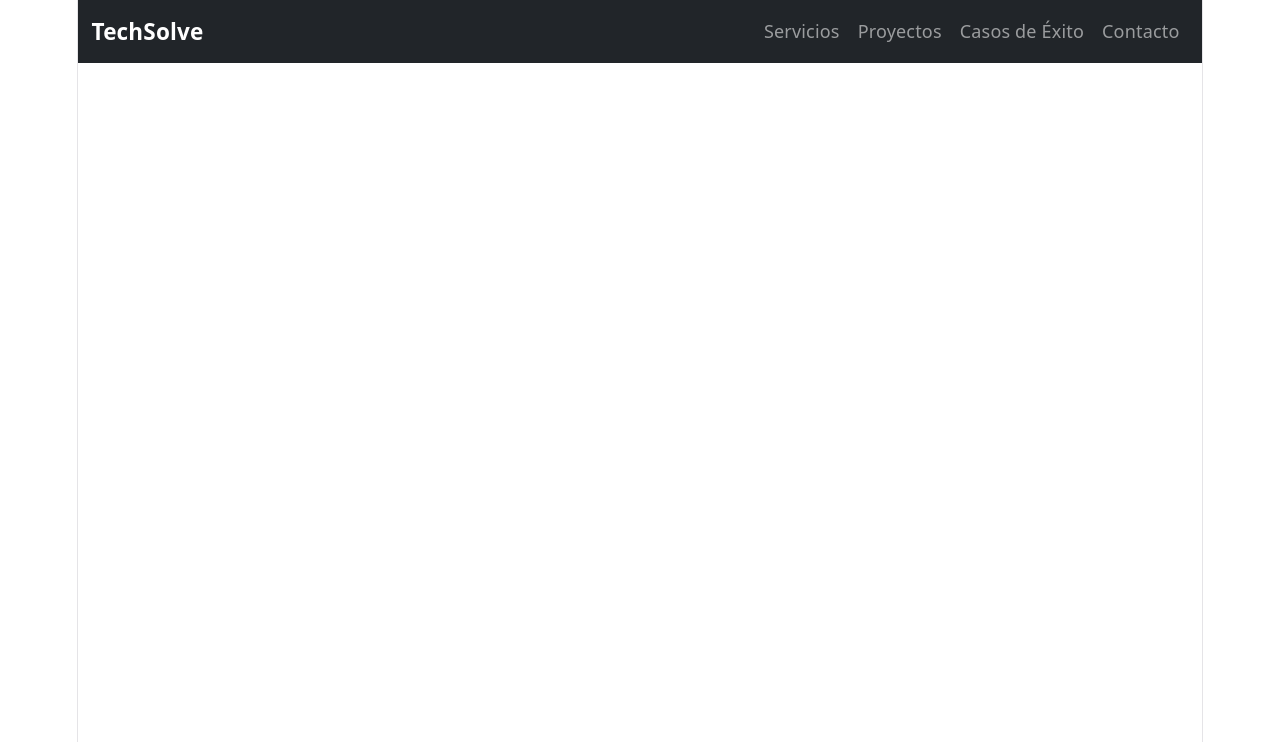
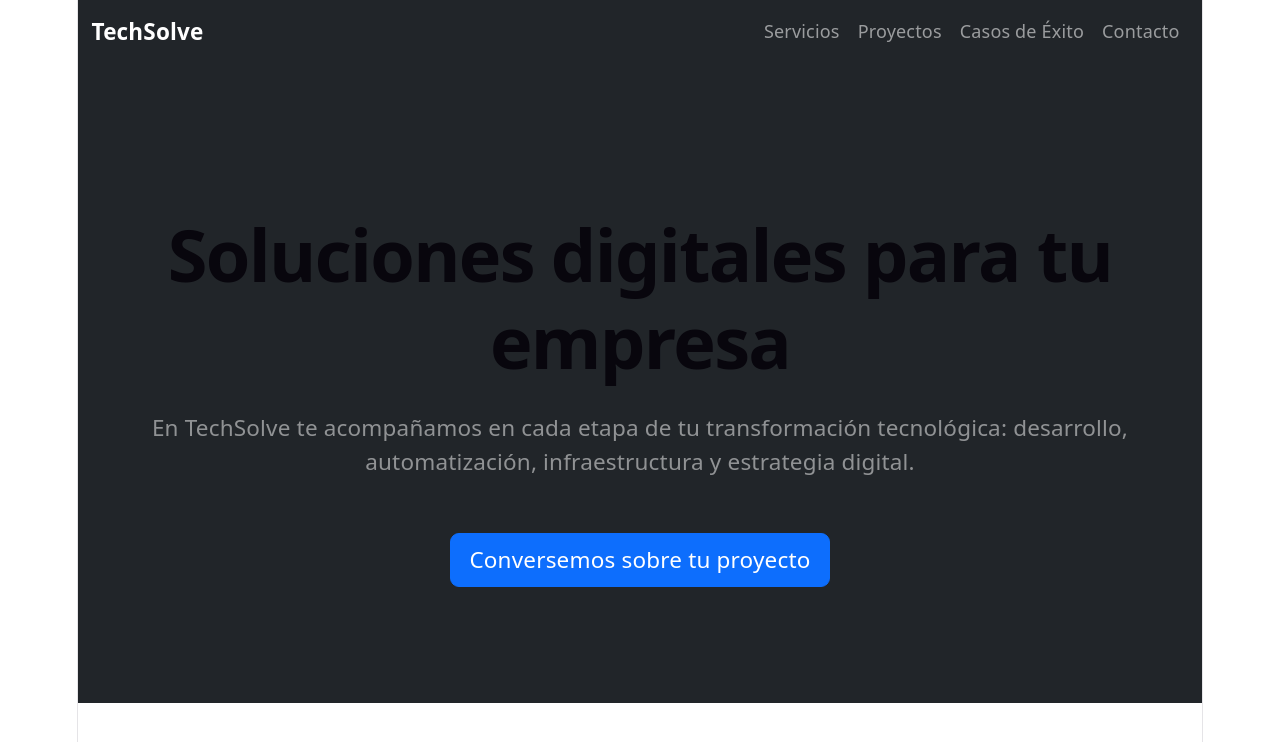
Before and after one commit to jeanperea1016/techsolve, a React (Vite) app: page / in a window 1280 px wide. Shown: the top 742 px of the page. Built offline with nearby package versions, Linux system fonts and the light colour scheme.

Commit message:
Agregar seccion Hero con animacion CSS de entrada

```diff
--- a/src/App.jsx
+++ b/src/App.jsx
@@ -1,16 +1,13 @@
 // src/App.jsx
-
-// Importamos el componente Navbar desde la carpeta components.
-// La ruta './components/Navbar' es relativa a este archivo (App.jsx está en src/).
 import Navbar from './components/Navbar'
+import Hero from './components/Hero'
 
 function App() {
   return (
-    // Este <div> será el contenedor de TODA la landing.
-    // Iremos apilando aquí los componentes de cada sección, en orden.
     <div>
       <Navbar />
-      {/* Aquí abajo irán: Hero, Servicios, Timeline, etc. */}
+      <Hero />
+      {/* Aquí abajo irán: Servicios, Timeline, etc. */}
     </div>
   )
 }
--- /dev/null
+++ b/src/components/Hero.css
@@ -0,0 +1,33 @@
+/* src/components/Hero.css */
+
+/* Le damos a la sección una altura mínima para que se vea imponente,
+   y usamos flexbox para centrar el contenido vertical y horizontalmente. */
+.hero-section {
+  min-height: 80vh;              /* 80% de la altura de la pantalla */
+  display: flex;
+  align-items: center;           /* centra verticalmente */
+  justify-content: center;       /* centra horizontalmente */
+}
+
+/* LA ANIMACIÓN CSS (requisito de tu tema) */
+
+/* @keyframes define una animación con nombre. Aquí "fadeInUp":
+   el contenido empieza invisible y 30px más abajo, y termina visible en su posición. */
+@keyframes fadeInUp {
+  from {
+    opacity: 0;                  /* invisible al inicio */
+    transform: translateY(30px); /* desplazado 30px hacia abajo */
+  }
+  to {
+    opacity: 1;                  /* totalmente visible al final */
+    transform: translateY(0);    /* en su posición natural */
+  }
+}
+
+/* Aplicamos la animación al contenido del hero.
+   fadeInUp = nombre de la animación
+   1s       = dura 1 segundo
+   ease-out = arranca rápido y desacelera al final (se siente natural) */
+.hero-content {
+  animation: fadeInUp 1s ease-out;
+}
--- /dev/null
+++ b/src/components/Hero.jsx
@@ -0,0 +1,50 @@
+// src/components/Hero.jsx
+
+// Importamos el CSS específico de este componente.
+// Cada componente puede tener su propio archivo de estilos: mantiene todo ordenado
+// y evita que los estilos de una sección se mezclen con los de otra.
+import './Hero.css'
+
+function Hero() {
+  return (
+    // <section> es la etiqueta semántica para una sección de la página (mejor que <div> para el SEO y accesibilidad).
+    // id="inicio" -> permite que el link del navbar (href="#inicio") haga scroll hasta aquí.
+    // Clases Bootstrap:
+    //   bg-dark text-white -> fondo oscuro, texto blanco (coherente con el navbar corporativo)
+    //   text-center        -> todo el texto centrado
+    //   py-5               -> padding vertical grande (py = padding-y, arriba y abajo)
+    // Clase propia:
+    //   hero-section       -> la definimos en Hero.css para la animación y altura
+    <section id="inicio" className="hero-section bg-dark text-white text-center py-5">
+      <div className="container">
+
+        {/* hero-content es nuestra clase propia: a ella le aplicamos la animación de entrada */}
+        <div className="hero-content">
+
+          {/* Título principal. display-3 es una clase de Bootstrap para títulos grandes y llamativos.
+              fw-bold = font-weight bold (negrita). mb-4 = margin-bottom (espacio abajo). */}
+          <h1 className="display-3 fw-bold mb-4">
+            Soluciones digitales para tu empresa
+          </h1>
+
+          {/* Subtítulo. lead = clase Bootstrap para un párrafo introductorio más grande.
+              mb-5 = margen inferior amplio. text-white-50 = blanco con 50% opacidad (más suave). */}
+          <p className="lead mb-5 text-white-50">
+            En TechSolve te acompañamos en cada etapa de tu transformación tecnológica:
+            desarrollo, automatización, infraestructura y estrategia digital.
+          </p>
+
+          {/* Botón CTA principal. Lleva al usuario a la sección de contacto.
+              btn btn-primary btn-lg -> botón azul grande de Bootstrap.
+              href="#contacto" -> scroll hasta la sección de contacto (la crearemos después). */}
+          <a href="#contacto" className="btn btn-primary btn-lg">
+            Conversemos sobre tu proyecto
+          </a>
+
+        </div>
+      </div>
+    </section>
+  )
+}
+
+export default Hero
```
